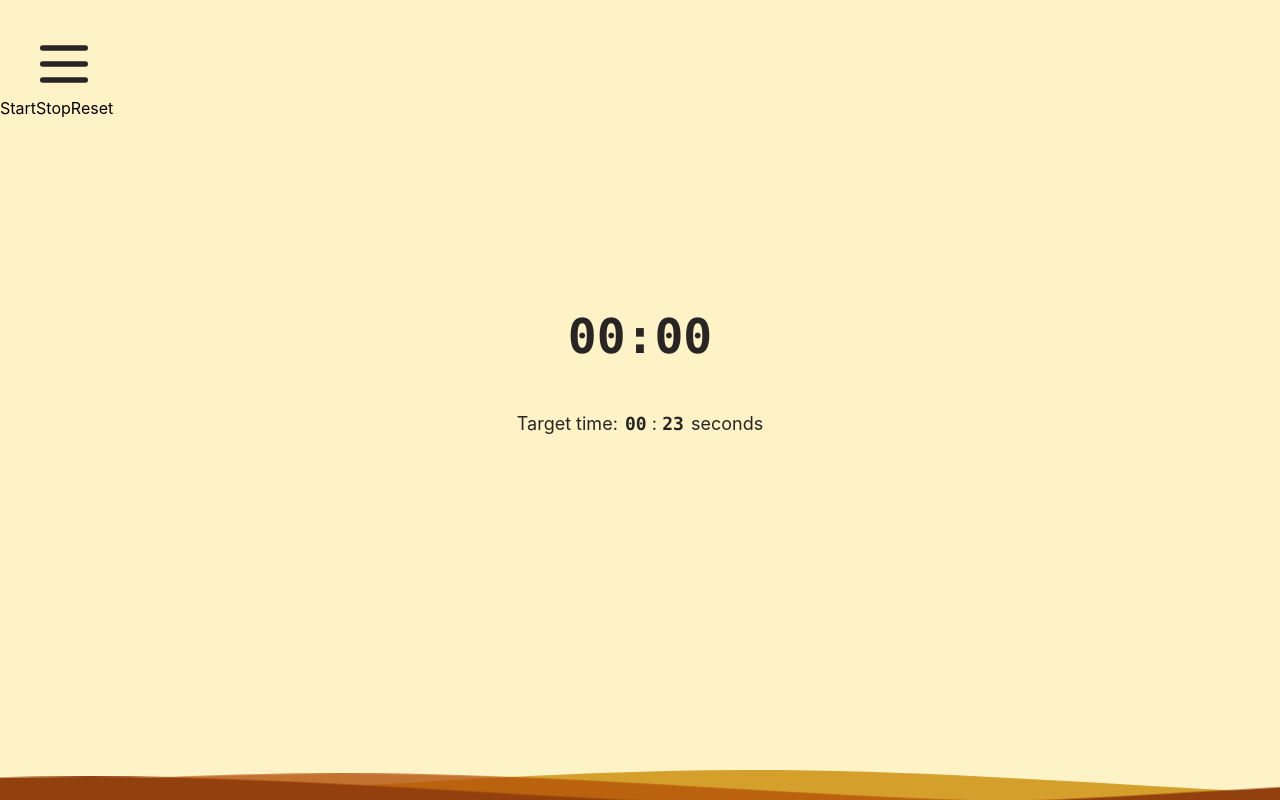
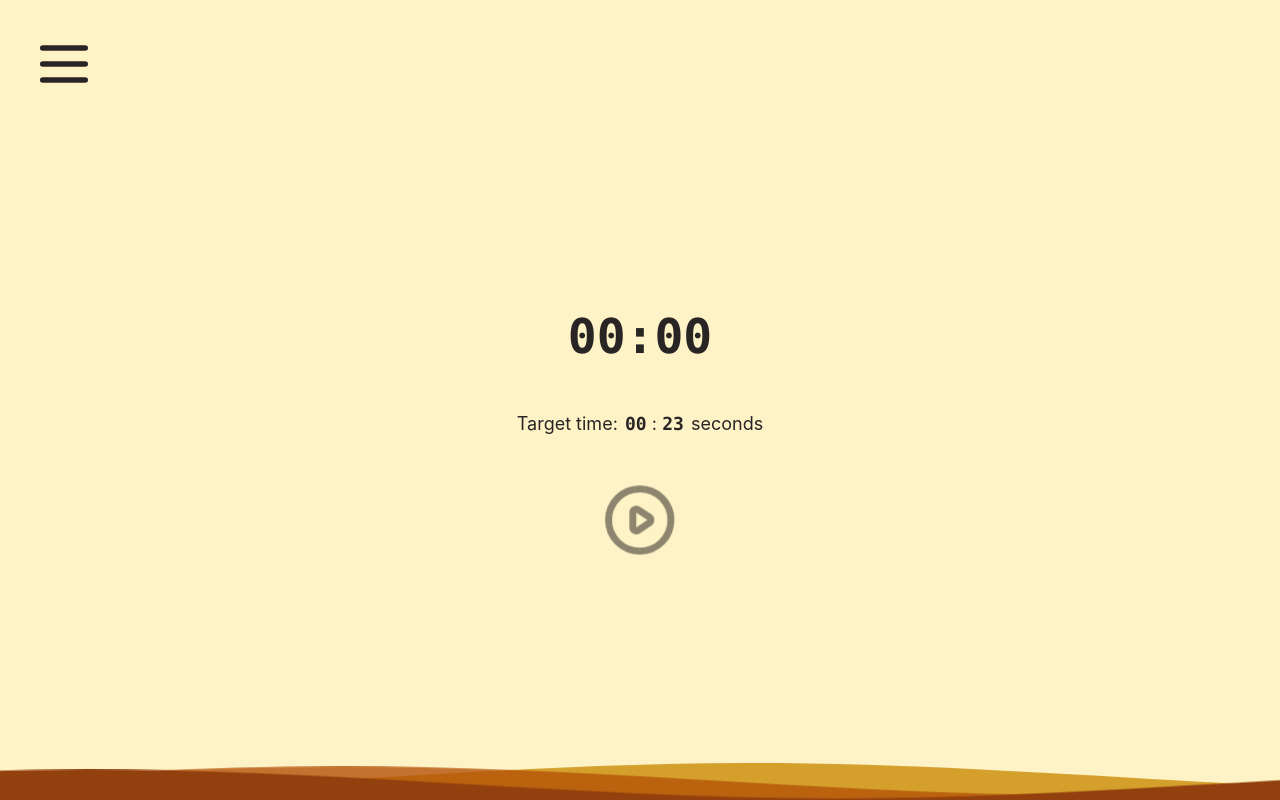
Before and after one commit to dylanbr0wn/shotclock, a React (Vite) app: page / in a window 1280 px wide. Built offline with nearby package versions, Linux system fonts and the light colour scheme.

Commit message:
more functional buttons

```diff
--- a/src/App.tsx
+++ b/src/App.tsx
@@ -6,6 +6,7 @@ import { useStopWatch } from "./hooks";
 import Progress from "./components/Progress";
 import Menu from "./components/Menu";
 import Time from "./components/Time";
+import Controls from "./components/Controls";
 
 function App() {
     const [count, setCount] = React.useState(0);
@@ -21,12 +22,9 @@ function App() {
     });
 
     return (
-        <div
-            id="outer-container"
-            className="h-screen w-screen bg-amber-100 overflow-hidden"
-        >
+        <div className="h-screen w-screen bg-amber-100 overflow-hidden">
             <Menu />
-            <div id="page-wrap" className="pt-24 h-full w-full">
+            <div className="pt-24 h-full w-full relative">
                 <Progress
                     start={start}
                     stop={stop}
@@ -34,7 +32,15 @@ function App() {
                     running={running}
                     percent={percent}
                 />
-                <Time time={time} percent={percent} setGoal={setGoal} />
+                <Time
+                    start={start}
+                    stop={stop}
+                    reset={reset}
+                    running={running}
+                    time={time}
+                    percent={percent}
+                    setGoal={setGoal}
+                />
             </div>
         </div>
     );
--- /dev/null
+++ b/src/components/Controls/index.tsx
@@ -0,0 +1,108 @@
+import { PauseIcon, PlayIcon, XCircleIcon } from "@heroicons/react/outline";
+import { config, useTransition, a, useSpring } from "@react-spring/web";
+import * as React from "react";
+
+export interface IControlsProps {
+    start: () => void;
+    stop: () => void;
+    reset: () => void;
+}
+
+const Controls = ({ start, stop, reset }: IControlsProps) => {
+    const [buttons, setButtons] = React.useState(["start"]);
+    const [stopHover, setStopHover] = React.useState(false);
+    const [startHover, setStartHover] = React.useState(false);
+    const [resetHover, setResetHover] = React.useState(false);
+
+    const startTransition = useTransition(buttons.includes("start"), {
+        from: { opacity: 0, y: -50 },
+        enter: { opacity: 1, y: 0 },
+        leave: { opacity: 0, y: 50 },
+        config: config.stiff,
+    });
+    const resetTransition = useTransition(buttons.includes("reset"), {
+        from: { opacity: 0, x: 0 },
+        enter: { opacity: 1, x: 50 },
+        leave: { opacity: 0, x: 0 },
+        config: config.stiff,
+    });
+    const stopTransition = useTransition(buttons.includes("stop"), {
+        from: { opacity: 0, y: -50 },
+        enter: { opacity: 1, y: 0 },
+        leave: { opacity: 0, y: 50 },
+        config: config.stiff,
+    });
+    const stopSpring = useSpring({
+        scale: stopHover ? 1.05 : 1,
+    });
+    const startSpring = useSpring({
+        scale:
+            (startHover ? 1.05 : 1) *
+            (buttons.length === 1 && buttons[0] === "start" ? 1.3 : 1),
+    });
+    const resetSpring = useSpring({
+        scale: resetHover ? 1.05 : 1,
+    });
+    return (
+        <a.div className="flex space-x-2 px-10">
+            <div className="w-full flex justify-around relative">
+                {startTransition(
+                    (style, item) =>
+                        item && (
+                            <a.button
+                                style={{ ...style, ...startSpring }}
+                                onMouseEnter={() => setStartHover(true)}
+                                onMouseLeave={() => setStartHover(false)}
+                                className="rounded-full absolute hover:text-stone-900/80 active:text-stone-900 transition-colors text-stone-900/50 focus:outline-none "
+                                onClick={() => {
+                                    start();
+                                    setButtons(["stop", "reset"]);
+                                }}
+                            >
+                                <PlayIcon className="h-16 w-16 mx-auto" />
+                            </a.button>
+                        )
+                )}
+                {stopTransition(
+                    (style, item) =>
+                        item && (
+                            <a.button
+                                style={{ ...style, ...stopSpring }}
+                                onMouseEnter={() => setStopHover(true)}
+                                onMouseLeave={() => setStopHover(false)}
+                                className="rounded-full absolute hover:text-stone-900/80 active:text-stone-900 transition-colors text-stone-900/50 focus:outline-none "
+                                onClick={() => {
+                                    stop();
+                                    setButtons(["start", "reset"]);
+                                }}
+                            >
+                                <PauseIcon className="h-16 w-16 mx-auto" />
+                            </a.button>
+                        )
+                )}
+                {resetTransition(
+                    (style, item) =>
+                        item && (
+                            <a.button
+                                style={{ ...style, ...resetSpring }}
+                                onMouseEnter={() => setResetHover(true)}
+                                onMouseLeave={() => setResetHover(false)}
+                                className="rounded-full absolute hover:text-stone-900/80 top-2 ml-3 active:text-stone-900 transition-colors text-stone-900/50 focus:outline-none "
+                                onClick={() => {
+                                    reset();
+                                    setButtons(["start"]);
+                                }}
+                            >
+                                <XCircleIcon className="h-12 w-12 mx-auto" />
+                            </a.button>
+                        )
+                )}
+            </div>
+            {/* <div className="w-full">
+
+            </div>
+            <div className="w-full px-2"></div> */}
+        </a.div>
+    );
+};
+export default Controls;
--- a/src/components/Progress/Progress.module.scss
+++ b/src/components/Progress/Progress.module.scss
@@ -1,8 +1,6 @@
 .waves {
   position:relative;
   width: 100vw;
-  height:30vh;
-  margin-bottom:-7px; /*Fix for safari gap*/
   min-height:100px;
   max-height:150px;
   transform-origin: bottom center;
--- a/src/components/Progress/index.tsx
+++ b/src/components/Progress/index.tsx
@@ -19,28 +19,25 @@ const Progress = ({ stop, start, reset, percent, running }: IProgressProps) => {
     });
 
     const [{ height }, api] = useSpring(() => ({
-        height: "0%",
+        height: "0vh",
         config: config.molasses,
     }));
 
     React.useEffect(() => {
         api({
-            height: `${percent}%`,
+            height: `${(percent / 100) * 80}%`,
         });
     }, [percent]);
 
     return (
         <>
-            <button onClick={() => start()}>Start</button>
-            <button onClick={() => stop()}>Stop</button>
-            <button onClick={() => reset()}>Reset</button>
-            <div className="absolute top-0 pointer-events-none h-screen overflow-hidden">
-                <div className="flex flex-col h-full">
+            <div className="absolute top-0 pointer-events-none  overflow-hidden">
+                <div className="flex flex-col h-screen">
                     <a.svg
                         style={{
                             ...props,
                         }}
-                        className={`${styles.waves} mt-auto`}
+                        className={`${styles.waves} mt-auto flex-shrink-0 h-[20vh]`}
                         xmlns="http://www.w3.org/2000/svg"
                         xmlnsXlink="http://www.w3.org/1999/xlink"
                         viewBox="0 24 150 28"
@@ -76,7 +73,10 @@ const Progress = ({ stop, start, reset, percent, running }: IProgressProps) => {
                             />
                         </g>
                     </a.svg>
-                    <a.div style={{ height }} className="flex bg-amber-800" />
+                    <a.div
+                        style={{ height }}
+                        className="flex bg-amber-800 h-[80vh] origin-bottom flex-shrink"
+                    />
                 </div>
             </div>
         </>
--- a/src/components/Time/index.tsx
+++ b/src/components/Time/index.tsx
@@ -1,18 +1,24 @@
 import { config, useSpring, a } from "@react-spring/web";
 import * as React from "react";
+import Controls, { IControlsProps } from "../Controls";
 import Picker from "./Picker";
+
+interface ITimeProps extends IControlsProps {
+    time: number;
+    percent: number;
+    setGoal: (goal: number) => void;
+    running: boolean;
+}
 
 const Time = ({
     time,
     percent,
     setGoal,
     running,
-}: {
-    time: number;
-    percent: number;
-    setGoal: (goal: number) => void;
-    running: boolean;
-}) => {
+    start,
+    stop,
+    reset,
+}: ITimeProps) => {
     const [open, setOpen] = React.useState(false);
 
     const [seconds, setSeconds] = React.useState(23);
@@ -47,9 +53,7 @@ const Time = ({
             <span className="absolute transform -translate-x-[50%] -translate-y-[50%] top-[50%] left-[50%] inline-block text-center">
                 <div
                     className={`text-5xl ${
-                        !running || percent < 45
-                            ? "text-stone-800"
-                            : "text-amber-200"
+                        percent < 50 ? "text-stone-800" : "text-amber-200"
                     } font-mono font-semibold transition-colors  duration-1000`}
                 >
                     {("0" + Math.floor((time / 1000) % 60)).slice(-2)}:
@@ -57,7 +61,9 @@ const Time = ({
                 </div>
                 <a.div
                     style={{ opacity, scale }}
-                    className="text-lg flex flex-col text-stone-800 focus-within:text-amber-100 transition-colors inset-x-0 px-24 h-32 transform -translate-y-14"
+                    className={`text-lg ${
+                        percent > 0 && "pointer-events-none"
+                    } flex flex-col text-stone-800 focus-within:text-amber-100 transition-colors inset-x-0 px-24 h-32 transform -translate-y-14`}
                     onMouseLeave={() => setOpen(false)}
                 >
                     <div className="my-auto ">
@@ -75,6 +81,7 @@ const Time = ({
                         </div>
                     </div>
                 </a.div>
+                <Controls start={start} stop={stop} reset={reset} />
             </span>
         </>
     );
--- a/src/hooks/index.ts
+++ b/src/hooks/index.ts
@@ -22,7 +22,8 @@ export const useStopWatch = () => {
     React.useEffect(() => {
         let percent = 0;
         if(time <= goal ){
-            percent = time / goal * 100;
+
+            percent = Math.floor(time / goal * 100);
         }if(time > goal){
             percent = 100;
         }
```
